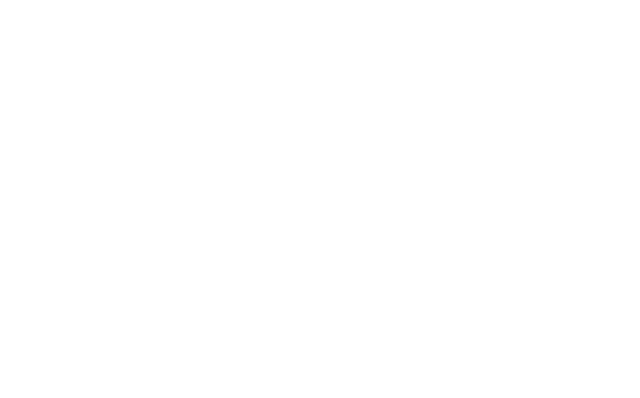
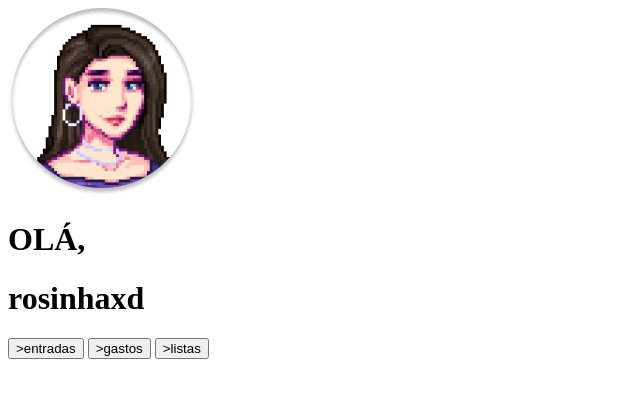
Before and after one commit to RosalindaLaass/Sistema-Financeiro, a plain HTML site: page html/index.html in a window 1280 px wide. Shown: the whole page, without its empty margins (0-640 px from the left). Drawn offline with Linux system fonts and the light colour scheme.

Commit message:
feat: adicionando a primeira div do sistema

```diff
--- a/html/index.html
+++ b/html/index.html
@@ -6,6 +6,14 @@
     <title>Sistema Financeiro</title>
 </head>
 <body>
+    <div class="containet_um">
+        <img src="images/foto de perfil.png">
+        <h1>OLÁ,</h1>
+        <h1>rosinhaxd</h1>
 
+        <button>>entradas</button>
+        <button>>gastos</button>
+        <button>>listas</button>
+    </div>
 </body>
 </html>
```
Also changed, not shown: html/images/foto de perfil.png (added).
